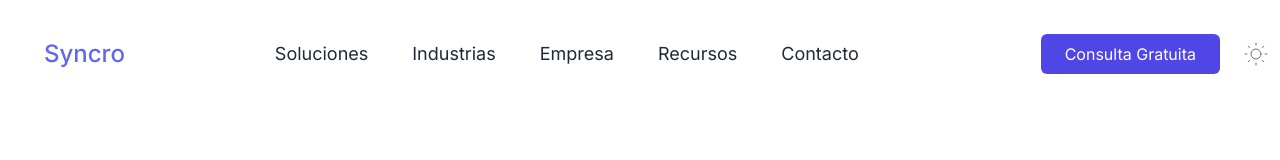
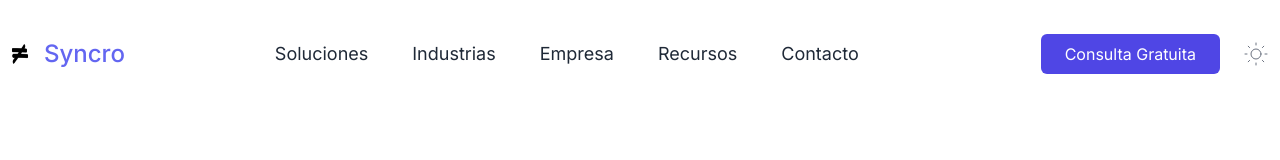
Before and after one commit to emiperaltaok/syncro-landing, a Next.js app: page / in a window 1280 px wide. Shown: the top 160 px of the page. Built offline with nearby package versions, Linux system fonts and the light colour scheme.

Commit message:
cambie el orden arriba dark y abajo claro logo png

```diff
--- a/src/components/Navbar.tsx
+++ b/src/components/Navbar.tsx
@@ -21,15 +21,15 @@ export const Navbar = () => {
           <span className="flex items-center space-x-2 text-2xl font-medium text-indigo-500 dark:text-gray-100">
               <span>
                 <Image
-                src="/img/logo-web-syncro.png"
-                alt="Syncro Logo"
+                 src="/img/logo-web-syncro-negro-ok.png"
+                 alt="SYNCRO"
                  width="32"
                  height="32"
                  className="w-8 dark:hidden"
                 />
                 <Image
-                src="/img/logo-web-syncro-negro-ok.png"
-                alt="Syncro Logo"
+                 src="/img/logo-web-syncro.png"
+                 alt="SYNCRO"
                  width="32"
                  height="32"
                  className="w-8 hidden dark:block"
```
Lines whose indentation alone changed are shown as unchanged.
